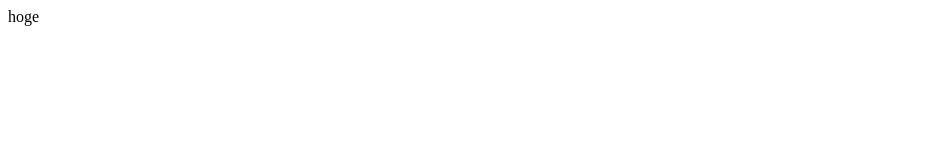
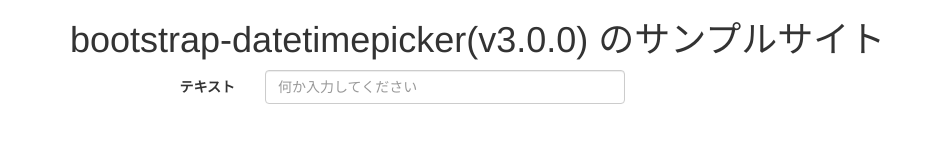
Before and after one commit to tomoyamkung/bootstrap-datetimepicker-sample, a website: page index.html in a window 1280 px wide. Shown: the whole page, without its empty margins (0-935 px from the left). Drawn offline with nearby package versions, Linux system fonts and the light colour scheme.

Commit message:
Bootstrap の JavaScript/CSS を追加して、入力欄を1つ作成

```diff
--- a/index.html
+++ b/index.html
@@ -3,10 +3,27 @@
 <head>
 	<meta charset="utf-8">
 	<meta http-equiv="X-UA-Compatible" content="IE=edge">
-	<title>BootstrapValidator Sample</title>
-	<link rel="stylesheet" href="">
+	<title>bootstrap-datetimepicker Sample v0.1.1</title>
+	<link rel="stylesheet" href="//netdna.bootstrapcdn.com/bootstrap/3.1.1/css/bootstrap.min.css">
 </head>
 <body>
-	hoge
+	<div class="container">
+		<h1>bootstrap-datetimepicker(v3.0.0) のサンプルサイト</h1>
+		<p >
+			<a target="_blank" href=""></a>
+		</p>
+
+		<form class="form-horizontal text-center" role="form">
+			<div class="form-group">
+				<label for="text1" class="col-sm-2 control-label">テキスト</label>
+				<div class="col-sm-4">
+					<input type="text" class="form-control" id="text1" placeholder="何か入力してください">
+				</div>
+			</div>
+		</form>
+	</div>
+
+	<script src="http://code.jquery.com/jquery-1.11.0.min.js"></script>
+	<script src="//netdna.bootstrapcdn.com/bootstrap/3.1.1/js/bootstrap.min.js"></script>
 </body>
 </html>
```
